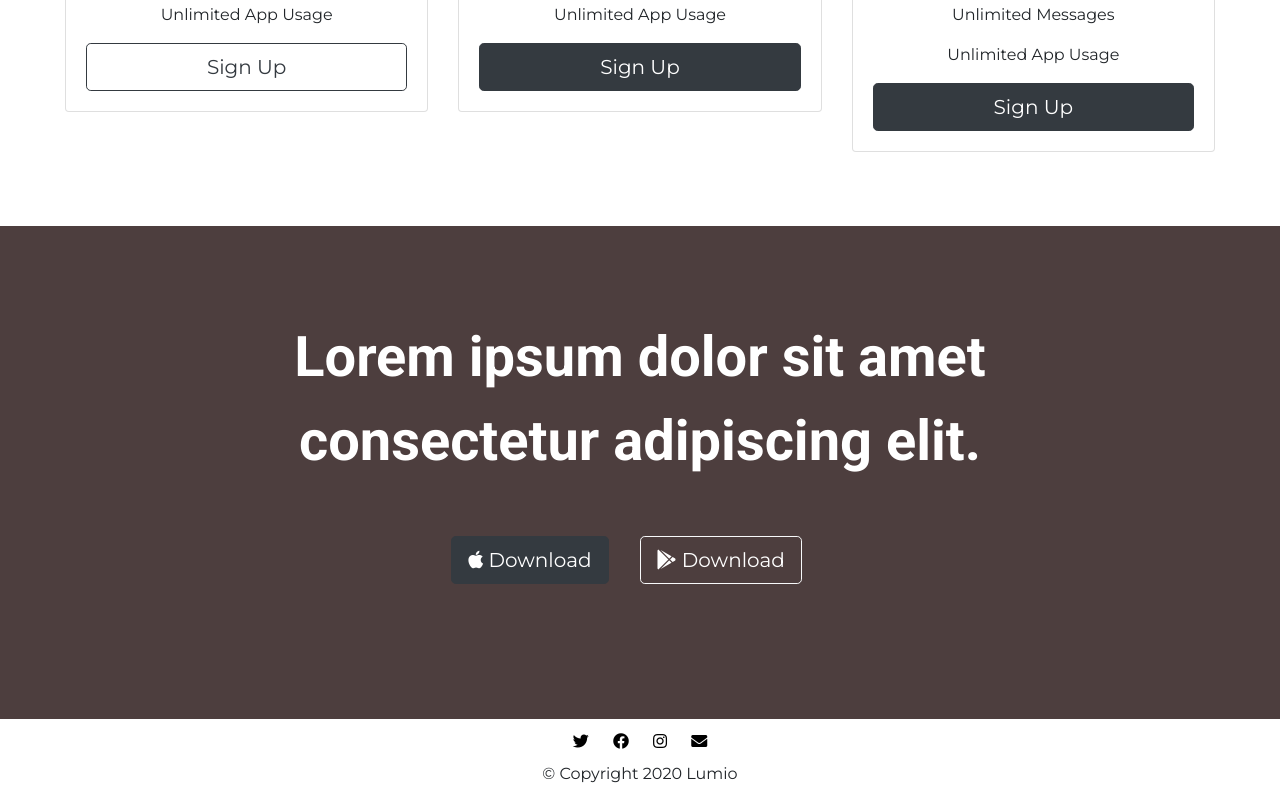
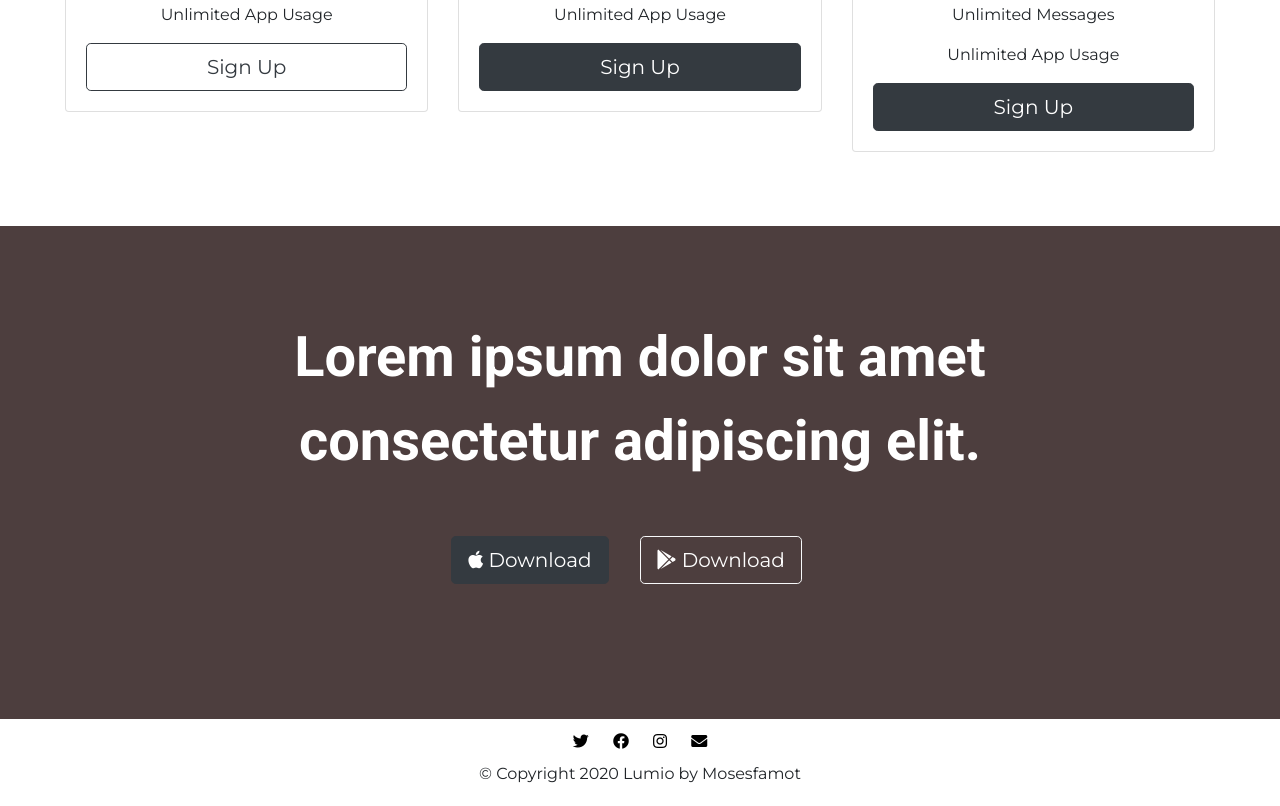
Before and after one commit to Mosesfamot/demosite, a plain HTML site: page index.html in a window 1280 px wide. Shown: the part 2319-3125 px from the top of the page. Drawn offline with nearby package versions, Linux system fonts and the light colour scheme.

Commit message:
Update index.html

```diff
--- a/index.html
+++ b/index.html
@@ -232,7 +232,7 @@
     <a href="#"><i class="fab fa-facebook fa-1x footer-icon"></i></a>
     <a href="#"><i class="fab fa-instagram fa-1x footer-icon"></i></a>
     <a href="#"><i class="fas fa-envelope fa-1x footer-icon"></i></a>
-    <p>© Copyright 2020 Lumio</p>
+    <p>© Copyright 2020 Lumio by Mosesfamot</p>
 
   </footer>
 
```
